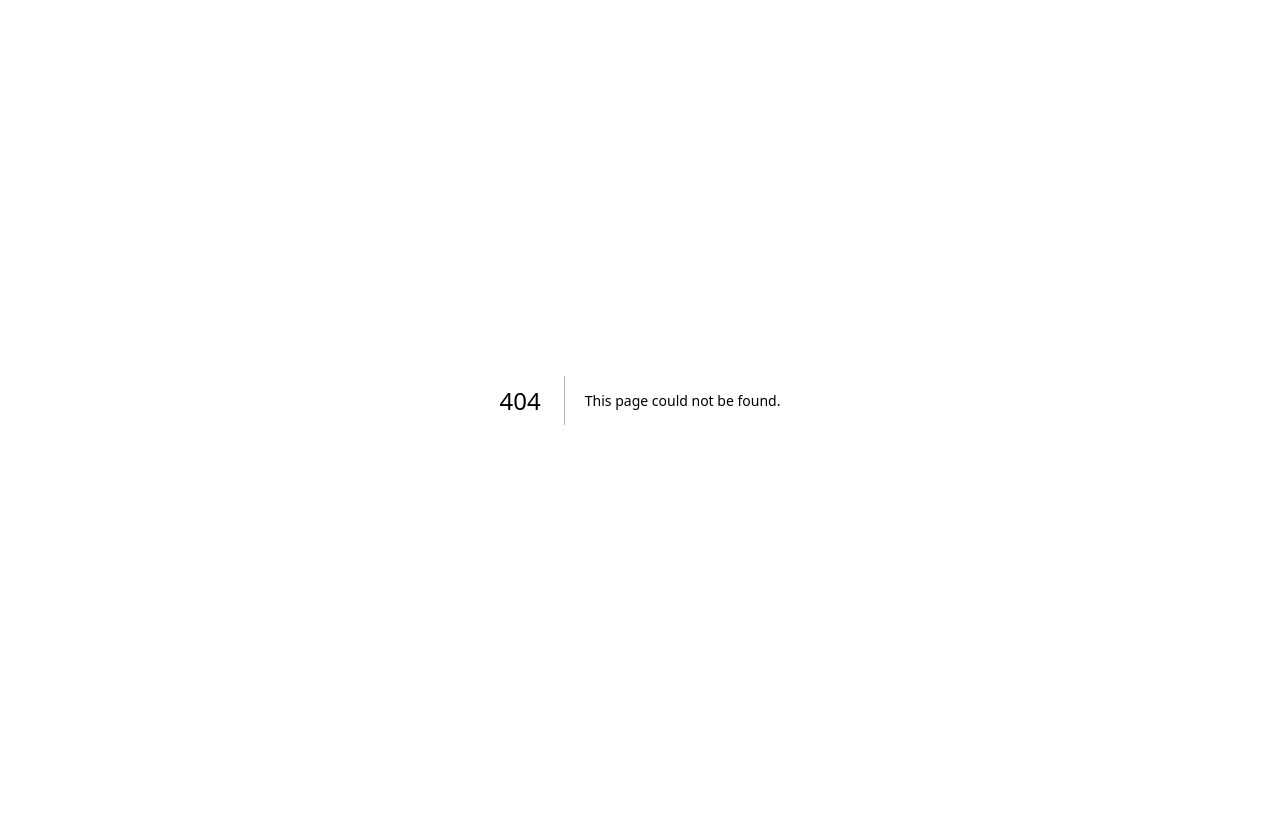
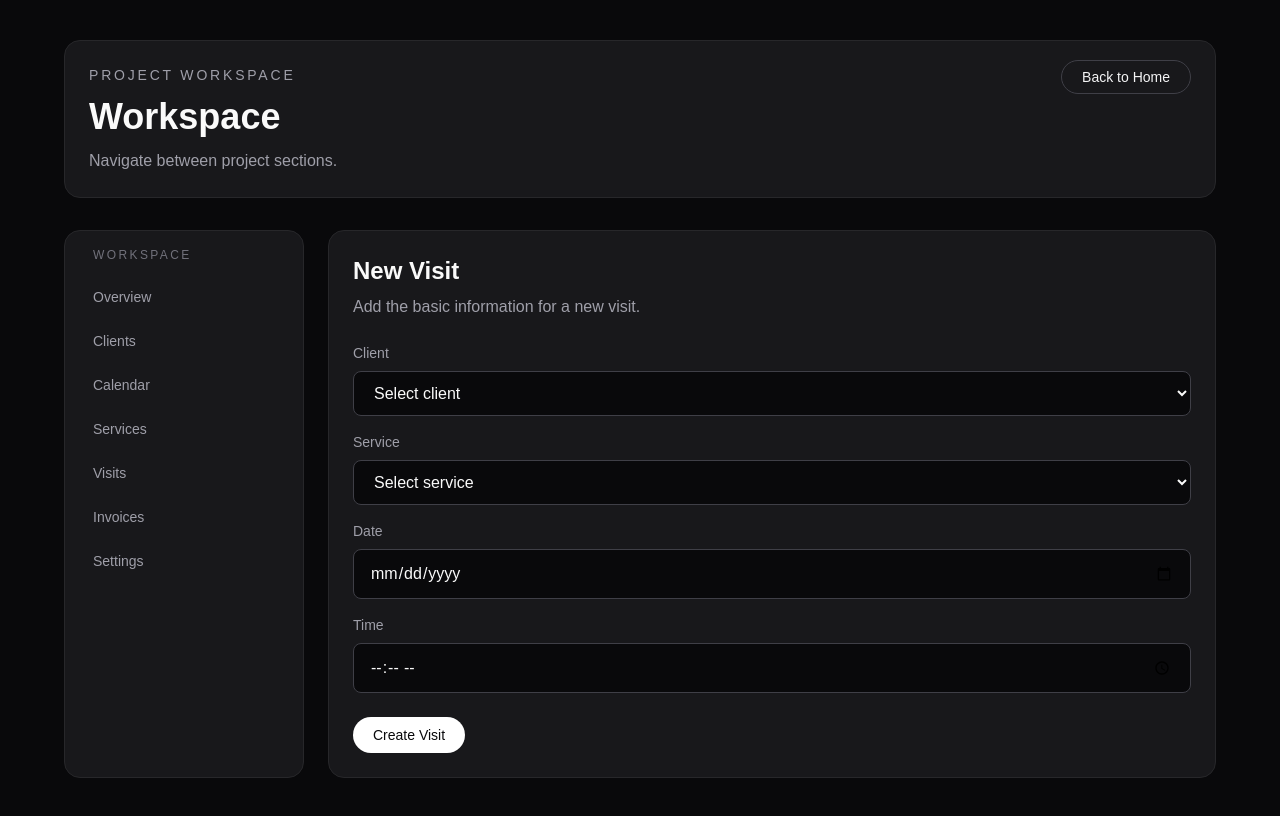
Before and after one commit to Rgronski/soft-premium-system, a Next.js app: page /projects/1/visits/new in a window 1280 px wide. Before the commit this address had no page. Built offline with nearby package versions, Linux system fonts and the light colour scheme.

Commit message:
feat(visits): implement WF-022 add visit form

```diff
--- /dev/null
+++ b/src/app/projects/[id]/visits/new/page.tsx
@@ -0,0 +1,121 @@
+"use client";
+
+import { useParams } from "next/navigation";
+import { useEffect, useState } from "react";
+
+type Client = {
+  id: string;
+  firstName: string;
+  lastName: string;
+  phone: string;
+  createdAt: string;
+};
+
+type Service = {
+  id: string;
+  name: string;
+  duration: number;
+  price: number;
+  createdAt: string;
+};
+
+export default function NewProjectVisitPage() {
+  const params = useParams<{ id: string }>();
+  const [clientId, setClientId] = useState("");
+  const [serviceId, setServiceId] = useState("");
+  const [date, setDate] = useState("");
+  const [time, setTime] = useState("");
+  const [clients, setClients] = useState<Client[]>([]);
+  const [services, setServices] = useState<Service[]>([]);
+
+  useEffect(() => {
+    const savedClients = localStorage.getItem(
+      `soft-premium-system.projects.${params.id}.clients`,
+    );
+    const parsedClients: Client[] = savedClients ? JSON.parse(savedClients) : [];
+
+    const savedServices = localStorage.getItem(
+      `soft-premium-system.projects.${params.id}.services`,
+    );
+    const parsedServices: Service[] = savedServices
+      ? JSON.parse(savedServices)
+      : [];
+
+    setClients(parsedClients);
+    setServices(parsedServices);
+  }, [params.id]);
+
+  return (
+    <section className="rounded-2xl border border-zinc-800 bg-zinc-900 p-6">
+      <div className="space-y-6">
+        <div className="space-y-2">
+          <h2 className="text-2xl font-semibold text-zinc-50">New Visit</h2>
+          <p className="text-zinc-400">
+            Add the basic information for a new visit.
+          </p>
+        </div>
+
+        <div className="space-y-4">
+          <label className="block">
+            <span className="mb-2 block text-sm text-zinc-400">Client</span>
+            <select
+              value={clientId}
+              onChange={(event) => setClientId(event.target.value)}
+              className="w-full rounded-lg border border-zinc-700 bg-zinc-950 px-4 py-3 outline-none focus:border-zinc-500"
+            >
+              <option value="">Select client</option>
+              {clients.map((client) => (
+                <option key={client.id} value={client.id}>
+                  {client.firstName} {client.lastName}
+                </option>
+              ))}
+            </select>
+          </label>
+
+          <label className="block">
+            <span className="mb-2 block text-sm text-zinc-400">Service</span>
+            <select
+              value={serviceId}
+              onChange={(event) => setServiceId(event.target.value)}
+              className="w-full rounded-lg border border-zinc-700 bg-zinc-950 px-4 py-3 outline-none focus:border-zinc-500"
+            >
+              <option value="">Select service</option>
+              {services.map((service) => (
+                <option key={service.id} value={service.id}>
+                  {service.name}
+                </option>
+              ))}
+            </select>
+          </label>
+
+          <label className="block">
+            <span className="mb-2 block text-sm text-zinc-400">Date</span>
+            <input
+              type="date"
+              value={date}
+              onChange={(event) => setDate(event.target.value)}
+              className="w-full rounded-lg border border-zinc-700 bg-zinc-950 px-4 py-3 outline-none focus:border-zinc-500"
+            />
+          </label>
+
+          <label className="block">
+            <span className="mb-2 block text-sm text-zinc-400">Time</span>
+            <input
+              type="time"
+              value={time}
+              onChange={(event) => setTime(event.target.value)}
+              className="w-full rounded-lg border border-zinc-700 bg-zinc-950 px-4 py-3 outline-none focus:border-zinc-500"
+            />
+          </label>
+        </div>
+
+        <button
+          type="button"
+          className="rounded-full bg-white px-5 py-2 text-sm font-medium text-zinc-950"
+        >
+          Create Visit
+        </button>
+      </div>
+    </section>
+  );
+}
--- a/src/app/projects/[id]/visits/page.tsx
+++ b/src/app/projects/[id]/visits/page.tsx
@@ -1,5 +1,6 @@
 "use client";
 
+import Link from "next/link";
 import { useParams } from "next/navigation";
 import { useEffect, useState } from "react";
 
@@ -38,12 +39,12 @@ export default function ProjectVisitsPage() {
             </p>
           </div>
 
-          <button
-            type="button"
+          <Link
+            href={`/projects/${params.id}/visits/new`}
             className="rounded-full border border-zinc-700 px-5 py-2 text-sm font-medium text-zinc-100 transition-colors hover:border-zinc-500 hover:bg-zinc-800"
           >
             Add Visit
-          </button>
+          </Link>
         </div>
 
         {isLoaded && visits.length > 0 ? (
```
